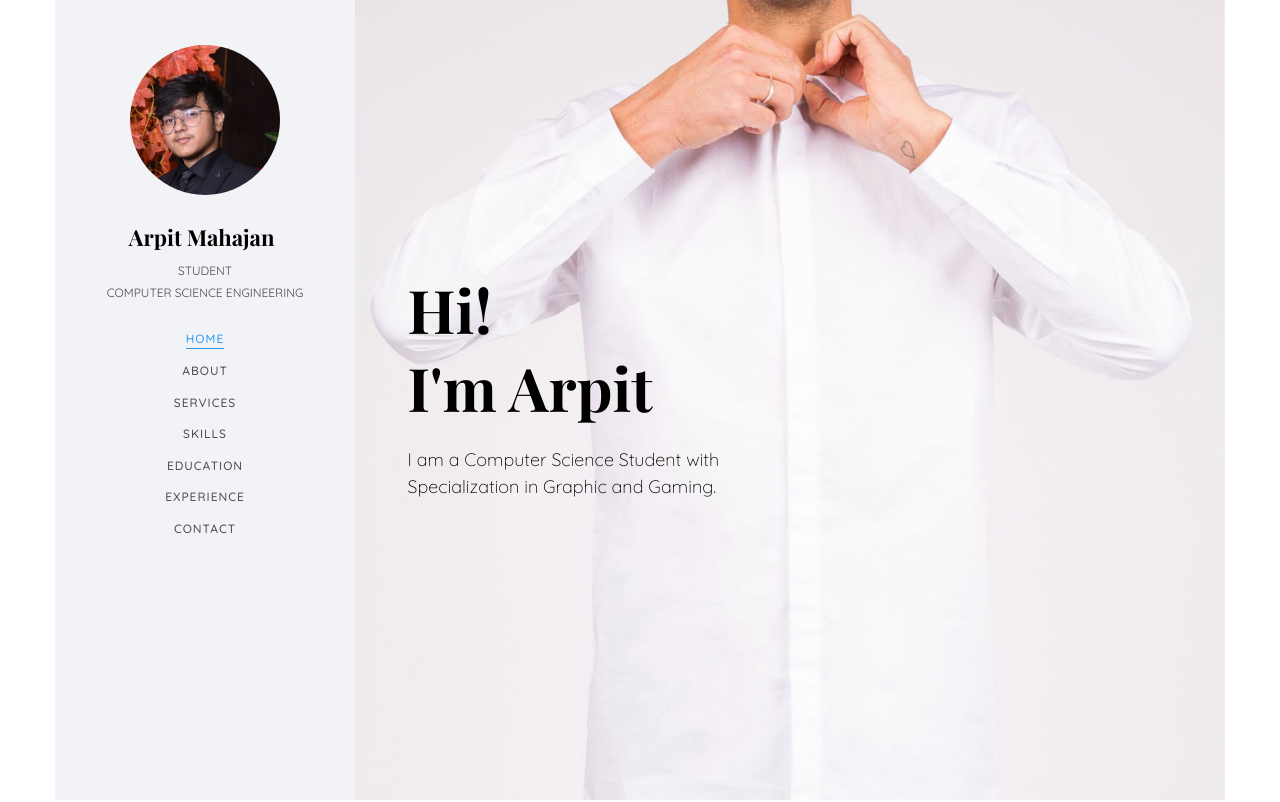
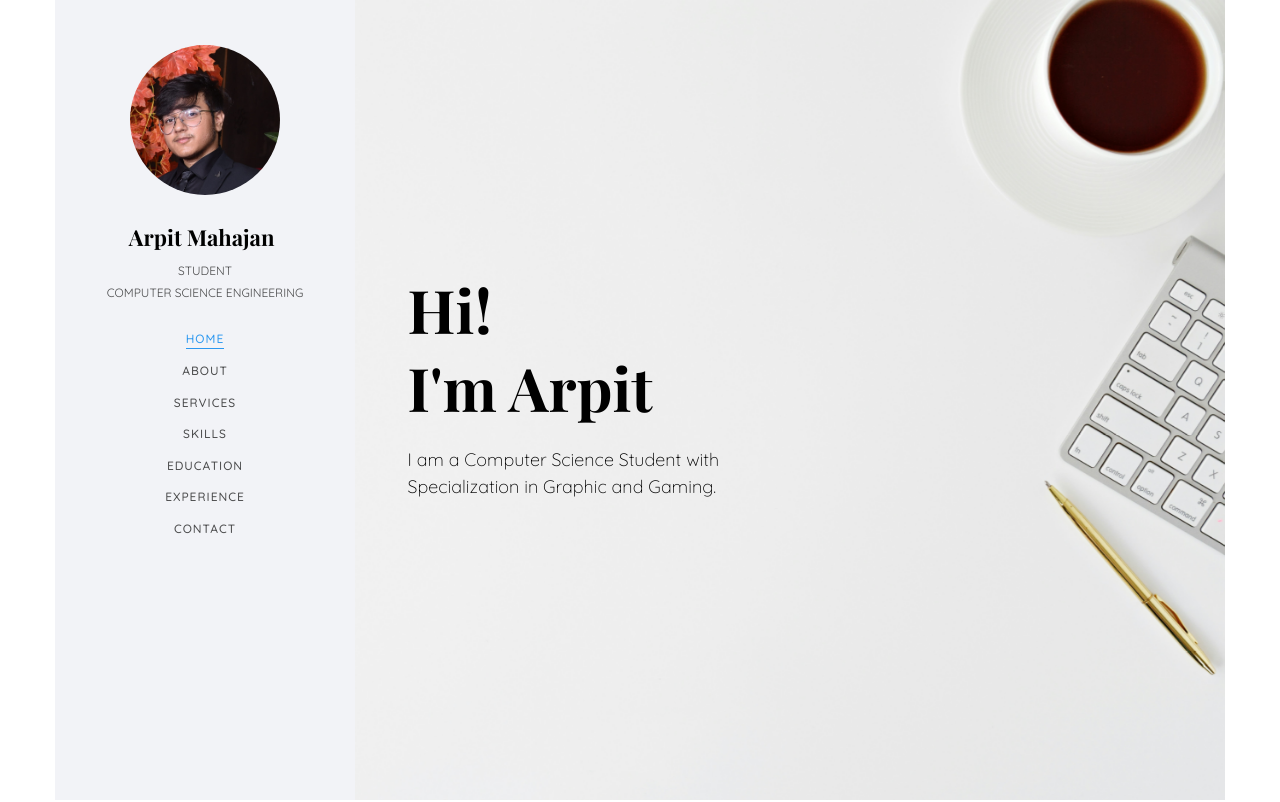
Before and after one commit to Arpit-Mahajan-03/Portfolio-Website, a plain HTML site: page index.html in a window 1280 px wide. Shown: the top 802 px of the page. Drawn offline with nearby package versions, Linux system fonts and the light colour scheme; files whose address does not match are found by name; a web font is replaced by a local one.

Commit message:
index.html

```diff
--- a/index.html
+++ b/index.html
@@ -80,7 +80,7 @@
 			<section id="colorlib-hero" class="js-fullheight" data-section="home">
 				<div class="flexslider js-fullheight">
 					<ul class="slides">
-				   	<li style="background-image: url(images/img_bg_1.jpg);">
+				   	<li style="background-image: url(images/HomeBG.jpg);">
 				   		<div class="overlay"></div>
 				   		<div class="container-fluid">
 				   			<div class="row">
```
